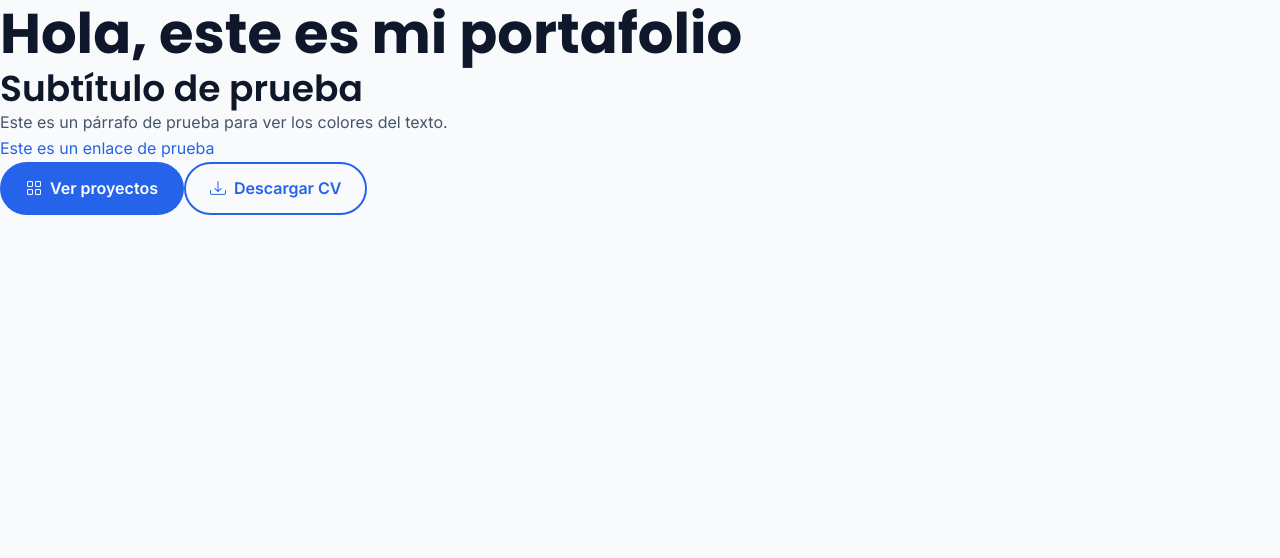
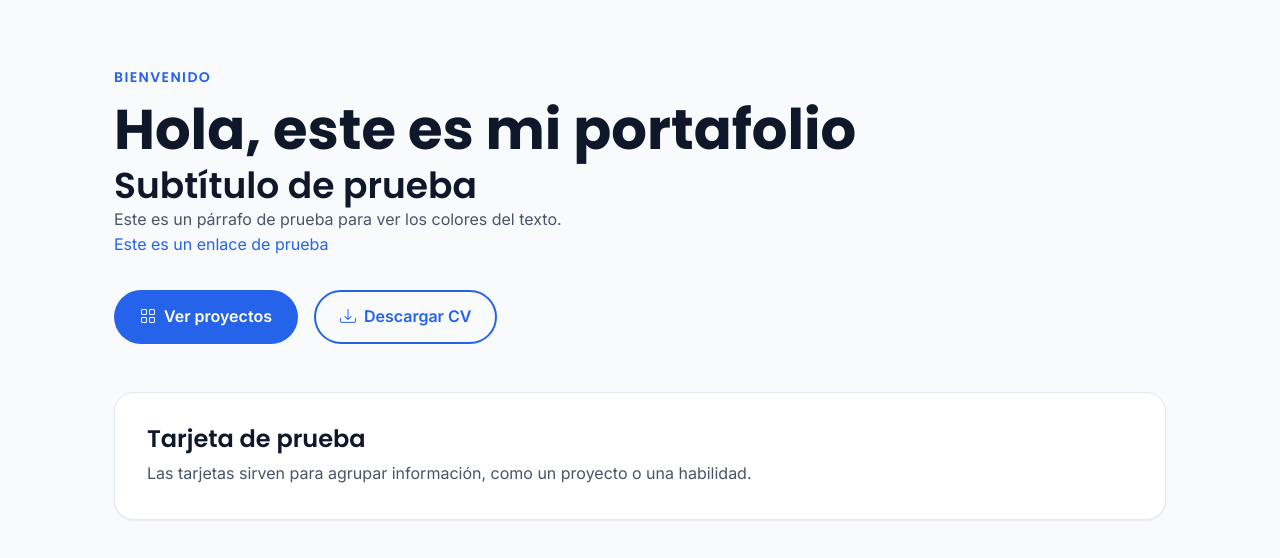
Before and after one commit to GERB-DEVELOPER/portafolio, an Angular app: page / in a window 1280 px wide. Shown: the top 558 px of the page. Built offline with nearby package versions, Linux system fonts and the light colour scheme.

Commit message:
style: agrega contenedor, secciones, tarjetas y accesibilidad

```diff
--- a/src/app/app.css
+++ b/src/app/app.css
@@ -0,0 +1,26 @@
+/* Estilos SOLO de este componente.
+   Angular los encapsula: no afectan a otras páginas. */
+
+/* Fila de botones: uno al lado del otro, con espacio entre ellos */
+.btn-row {
+    display: flex;
+    /* los hijos se ponen en fila */
+    flex-wrap: wrap;
+    /* si no caben, bajan a otra línea */
+    gap: var(--space-4);
+    /* 16px entre cada botón */
+    margin-top: var(--space-6);
+    /* 32px de separación con el texto de arriba */
+}
+
+/* Separación entre la fila de botones y la tarjeta */
+.card {
+    margin-top: var(--space-7);
+    /* 48px */
+}
+
+/* Separación entre el título de la tarjeta y su texto */
+.card h3 {
+    margin-bottom: var(--space-2);
+    /* 8px */
+}
--- a/src/app/app.html
+++ b/src/app/app.html
@@ -1,13 +1,28 @@
+<main class="container section">
+    <span class="section-tag">Bienvenido</span>
     <h1>Hola, este es mi portafolio</h1>
     <h2>Subtítulo de prueba</h2>
     <p>Este es un párrafo de prueba para ver los colores del texto.</p>
     <p><a href="#">Este es un enlace de prueba</a></p>
 
+    <div class="btn-row">
         <a href="#" class="btn btn-primary">
             <i class="bi bi-grid"></i> Ver proyectos
         </a>
         <a href="#" class="btn btn-outline">
             <i class="bi bi-download"></i> Descargar CV
         </a>
+    </div>
+
+    <article class="card">
+        <h3>Tarjeta de prueba</h3>
+        <p>
+            Las tarjetas sirven para agrupar información, como un proyecto
+            o una habilidad.
+        </p>
+    </article>
+
+
+</main>
 
 <router-outlet />
--- a/src/styles.css
+++ b/src/styles.css
@@ -82,6 +82,11 @@
     /* rápida: cambios de color */
     --transition-base: 300ms ease;
     /* normal: movimientos */
+
+    --transition-base: 300ms ease;
+    /* normal: movimientos */
+    --container-width: 1100px;
+    /* ancho máximo del contenido */
 }
 
 /* PALETAS. Si <html> tiene data-palette="...", se reemplazan
@@ -114,6 +119,11 @@
     /* quita todos los márgenes */
     padding: 0;
     /* quita todos los rellenos */
+}
+
+/* Desplazamiento suave al saltar a una sección con un enlace (#seccion) */
+html {
+    scroll-behavior: smooth;
 }
 
 /* Todo el texto de la página usa Inter */
@@ -229,3 +239,64 @@ p {
     background-color: var(--color-primary);
     color: var(--color-on-primary);
 }
+
+/* CONTENEDOR: centra el contenido y deja márgenes a los lados */
+.container {
+    width: 100%;
+    max-width: var(--container-width);
+    /* nunca más ancho que 1100px */
+    margin-inline: auto;
+    /* centra horizontalmente */
+    padding-inline: var(--space-5);
+    /* 24px a izquierda y derecha */
+}
+
+/* SECCIÓN: espacio arriba y abajo de cada bloque de la página */
+.section {
+    padding-block: var(--space-8);
+    /* 64px arriba y abajo */
+}
+
+/* ETIQUETA DE SECCIÓN: texto pequeño sobre los títulos (ej.: "MIS PROYECTOS") */
+.section-tag {
+    display: inline-block;
+    font-family: var(--font-heading);
+    font-size: var(--text-sm);
+    /* 14px */
+    font-weight: 600;
+    letter-spacing: 0.1em;
+    /* letras un poco separadas */
+    text-transform: uppercase;
+    /* todo en mayúsculas */
+    color: var(--color-primary);
+    /* color de la paleta */
+    margin-bottom: var(--space-2);
+    /* 8px de separación con el título */
+}
+
+/* TARJETA: caja blanca con borde, esquinas redondeadas y sombra suave */
+.card {
+    background-color: var(--color-surface);
+    /* blanco */
+    border: 1px solid var(--color-border);
+    /* borde gris claro */
+    border-radius: var(--radius-lg);
+    /* esquinas redondeadas (20px) */
+    padding: var(--space-6);
+    /* 32px de relleno interno */
+    box-shadow: var(--shadow-sm);
+    /* sombra muy suave */
+}
+
+/* ACCESIBILIDAD: si el usuario pidió reducir animaciones en su sistema,
+   las desactivamos en todo el sitio */
+@media (prefers-reduced-motion: reduce) {
+
+    *,
+    *::before,
+    *::after {
+        animation-duration: 0.01ms !important;
+        transition-duration: 0.01ms !important;
+        scroll-behavior: auto !important;
+    }
+}
```
Lines whose indentation alone changed are shown as unchanged.
